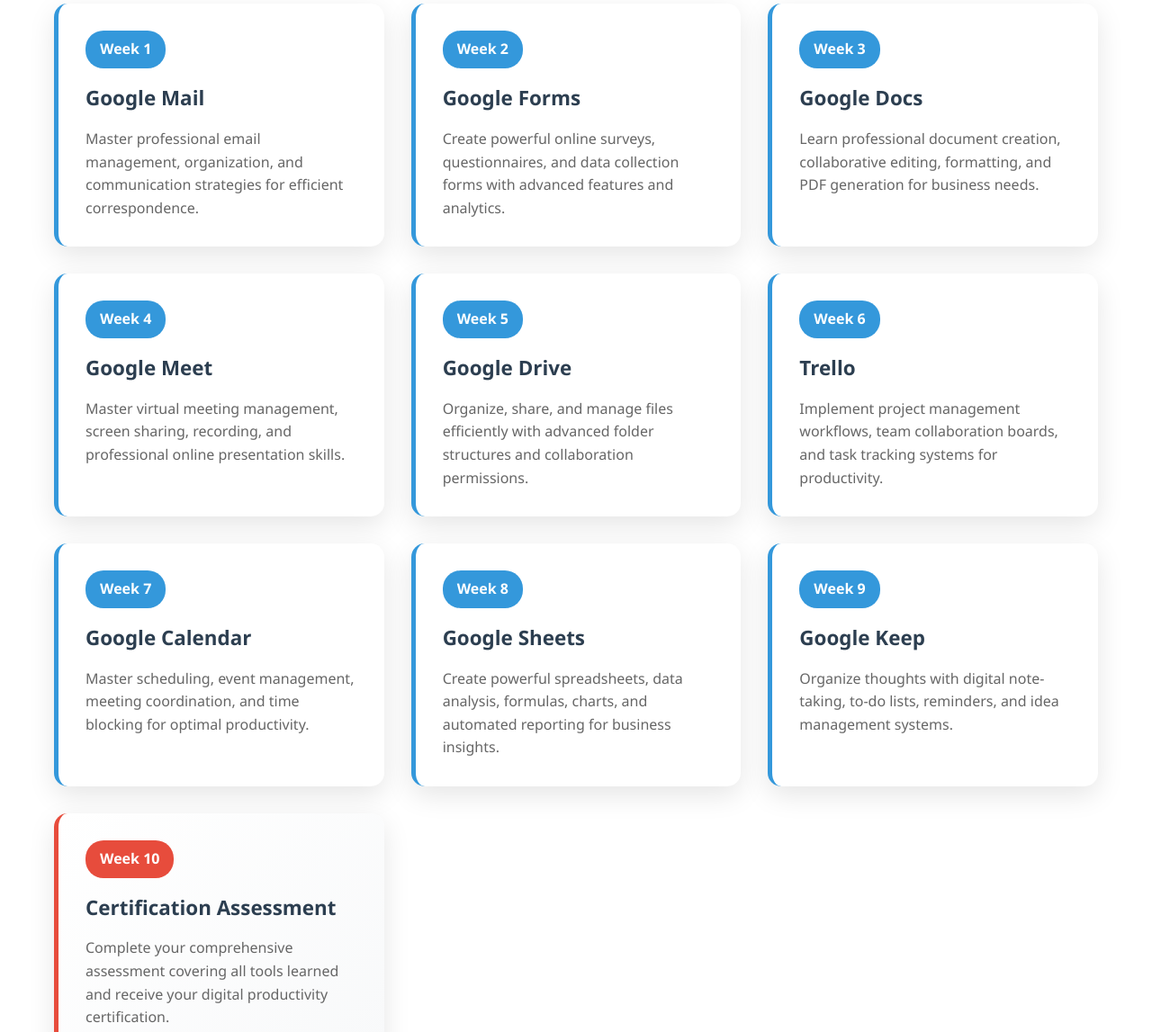
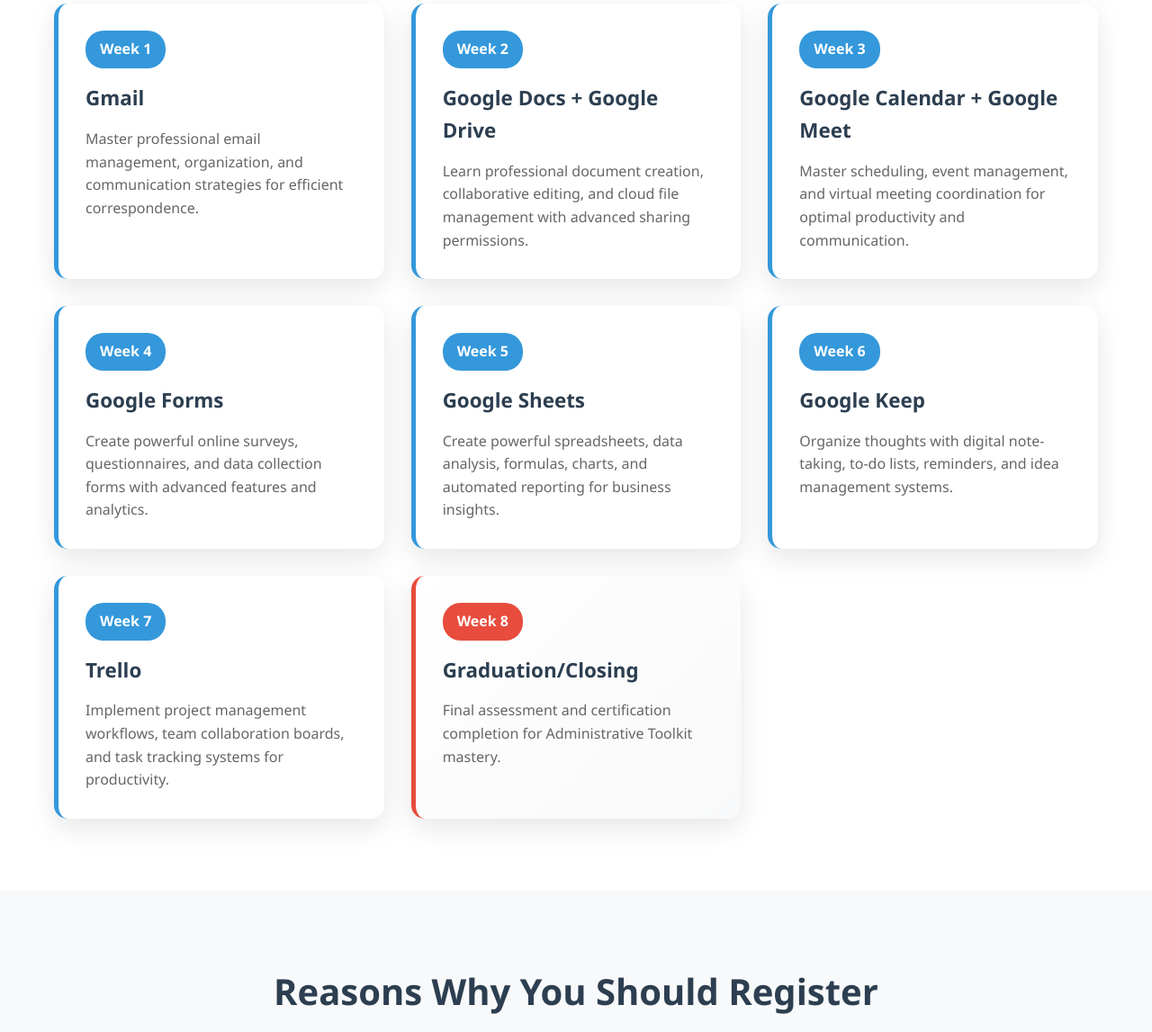
Before and after one commit to fortunedwards/admintoolkit, a website: page public/intro.html in a window 1280 px wide. Shown: the part 1233-2380 px from the top of the page at 90% size. Drawn offline with Linux system fonts and the light colour scheme.

Commit message:
Fix course structure consistency across all files

```diff
--- a/public/intro.html
+++ b/public/intro.html
@@ -21,7 +21,7 @@
     <section id="about" class="about">
         <div class="container">
             <h2>What is CFi Ideation Team?</h2>
-            <p>CFi Ideation Team offers a comprehensive 10-week practical training program that equips you with the most relevant digital tools to:</p>
+            <p>CFi Ideation Team offers a comprehensive 8-week practical training program that equips you with the most relevant digital tools to:</p>
             <div class="benefits">
                 <div class="benefit">✓ Work smarter</div>
                 <div class="benefit">✓ Organize tasks better</div>
@@ -38,53 +38,43 @@
             <div class="weeks-grid">
                 <div class="week-item">
                     <div class="week-number">Week 1</div>
-                    <h3>Google Mail</h3>
+                    <h3>Gmail</h3>
                     <p>Master professional email management, organization, and communication strategies for efficient correspondence.</p>
                 </div>
                 <div class="week-item">
                     <div class="week-number">Week 2</div>
+                    <h3>Google Docs + Google Drive</h3>
+                    <p>Learn professional document creation, collaborative editing, and cloud file management with advanced sharing permissions.</p>
+                </div>
+                <div class="week-item">
+                    <div class="week-number">Week 3</div>
+                    <h3>Google Calendar + Google Meet</h3>
+                    <p>Master scheduling, event management, and virtual meeting coordination for optimal productivity and communication.</p>
+                </div>
+                <div class="week-item">
+                    <div class="week-number">Week 4</div>
                     <h3>Google Forms</h3>
                     <p>Create powerful online surveys, questionnaires, and data collection forms with advanced features and analytics.</p>
                 </div>
                 <div class="week-item">
-                    <div class="week-number">Week 3</div>
-                    <h3>Google Docs</h3>
-                    <p>Learn professional document creation, collaborative editing, formatting, and PDF generation for business needs.</p>
-                </div>
-                <div class="week-item">
-                    <div class="week-number">Week 4</div>
-                    <h3>Google Meet</h3>
-                    <p>Master virtual meeting management, screen sharing, recording, and professional online presentation skills.</p>
-                </div>
-                <div class="week-item">
                     <div class="week-number">Week 5</div>
-                    <h3>Google Drive</h3>
-                    <p>Organize, share, and manage files efficiently with advanced folder structures and collaboration permissions.</p>
-                </div>
-                <div class="week-item">
-                    <div class="week-number">Week 6</div>
-                    <h3>Trello</h3>
-                    <p>Implement project management workflows, team collaboration boards, and task tracking systems for productivity.</p>
-                </div>
-                <div class="week-item">
-                    <div class="week-number">Week 7</div>
-                    <h3>Google Calendar</h3>
-                    <p>Master scheduling, event management, meeting coordination, and time blocking for optimal productivity.</p>
-                </div>
-                <div class="week-item">
-                    <div class="week-number">Week 8</div>
                     <h3>Google Sheets</h3>
                     <p>Create powerful spreadsheets, data analysis, formulas, charts, and automated reporting for business insights.</p>
                 </div>
                 <div class="week-item">
-                    <div class="week-number">Week 9</div>
+                    <div class="week-number">Week 6</div>
                     <h3>Google Keep</h3>
                     <p>Organize thoughts with digital note-taking, to-do lists, reminders, and idea management systems.</p>
                 </div>
+                <div class="week-item">
+                    <div class="week-number">Week 7</div>
+                    <h3>Trello</h3>
+                    <p>Implement project management workflows, team collaboration boards, and task tracking systems for productivity.</p>
+                </div>
                 <div class="week-item special">
-                    <div class="week-number">Week 10</div>
-                    <h3>Certification Assessment</h3>
-                    <p>Complete your comprehensive assessment covering all tools learned and receive your digital productivity certification.</p>
+                    <div class="week-number">Week 8</div>
+                    <h3>Graduation/Closing</h3>
+                    <p>Final assessment and certification completion for Administrative Toolkit mastery.</p>
                 </div>
             </div>
         </div>
@@ -122,7 +112,7 @@
             <div class="faq-grid">
                 <div class="faq-item">
                     <h3>How long is the training?</h3>
-                    <p>10 weeks total: 9 weeks covering essential productivity tools (Gmail, Forms, Docs, Meet, Drive, Trello, Calendar, Sheets, Keep) plus a final certification assessment week.</p>
+                    <p>8 weeks total: 7 weeks covering essential productivity tools (Gmail, Docs+Drive, Calendar+Meet, Forms, Sheets, Keep, Trello) plus a final graduation/certification week.</p>
                 </div>
                 <div class="faq-item">
                     <h3>What if I miss a class?</h3>
```
Also changed, not shown: FUNCTIONALITY_REPORT.md (+4 -4 lines), public/index.html (+13 -13 lines).
